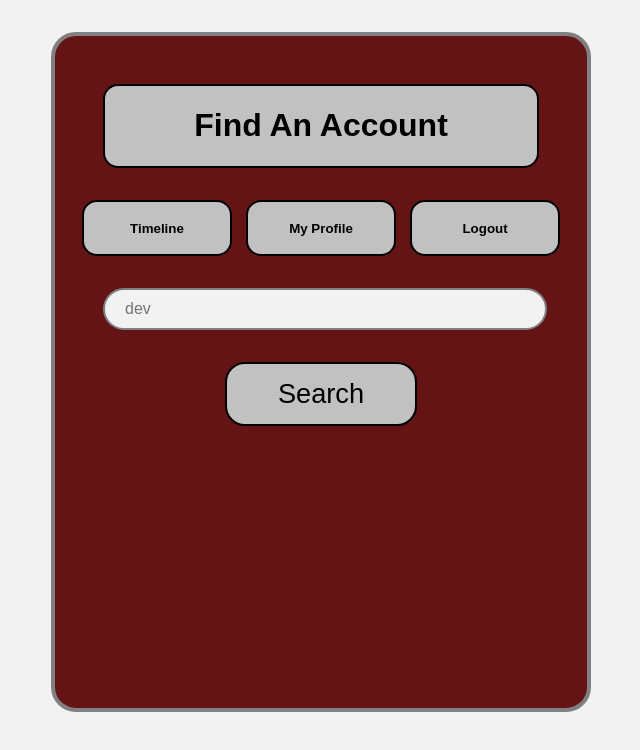
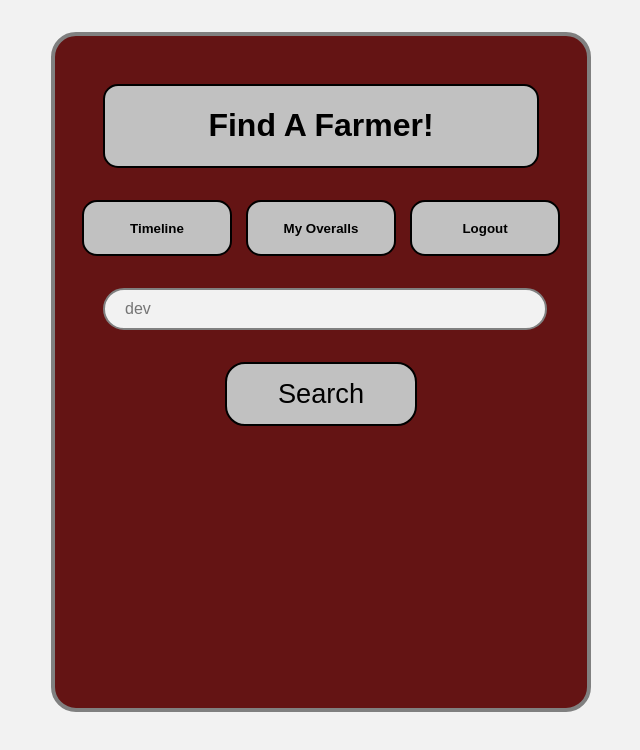
Before and after one commit to NeckbeardThePirate/theSkuttlebucket, a website with bundled scripts: page skuttlebucket/search.html in a window 1280 px wide. Shown: the whole page, without its empty margins (319-959 px from the left). Built offline with nearby package versions, Linux system fonts and the light colour scheme; no server answers.

Commit message:
changed search headings

```diff
--- a/skuttlebucket/search.html
+++ b/skuttlebucket/search.html
@@ -11,10 +11,10 @@
 <body>
     <div class="container">
         <div id="search-header-box">
-            <h1 id="header-text">Find An Account</h1>
+            <h1 id="header-text">Find A Farmer!</h1>
         </div>
         <button id="timeline-button" class="nav-button"><h4>Timeline</h4></button>
-        <button id="profile-button" class="nav-button"><h4>My Profile</h4></button>
+        <button id="profile-button" class="nav-button"><h4>My Overalls</h4></button>
         <button id="logout-button" class="nav-button"><h4>Logout</h4></button>
         <input id='search-space' type="text" class="search-bar" placeholder="dev">
         <button id='button-for-searching' class="search-button">Search</button>
```
Also changed, not shown: skuttlebucket/search.css (line endings or trailing spaces).
